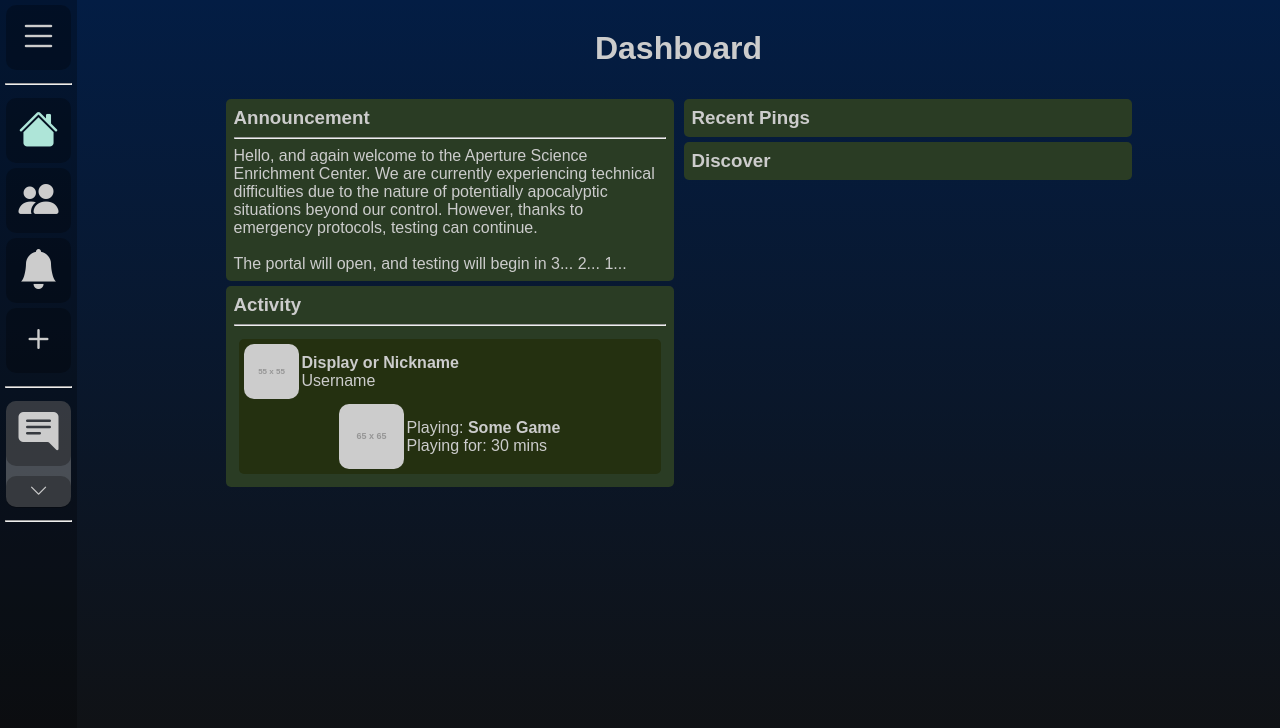
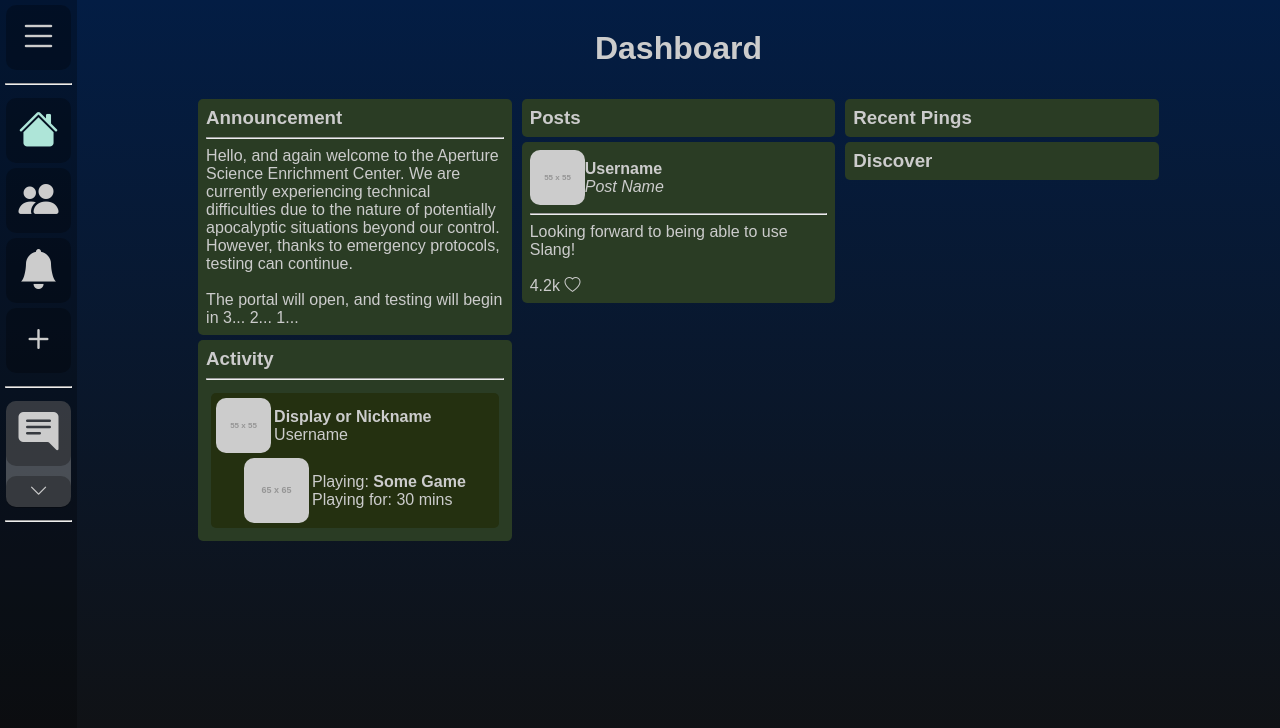
Before and after one commit to Animus-Surge/slang, a Nuxt app in the folder slang_frontend/: page / in a window 1280 px wide. Shown: the top 728 px of the page. Built offline with nearby package versions, Linux system fonts and the light colour scheme.

Commit message:
Dashboard work

```diff
--- /dev/null
+++ b/slang_frontend/components/SlangPost.vue
@@ -0,0 +1,3 @@
+<template>
+
+</template>
--- a/slang_frontend/pages/index.vue
+++ b/slang_frontend/pages/index.vue
@@ -45,6 +45,28 @@ onMounted(() => activeId.value = -1)
 			</div>
 			<div class="vert-group">
 				<div class="card">
+					<h3>Posts</h3>
+				</div>
+				<div class="card post">
+					<div class="header">
+						<img class="icon" src="https://placehold.co/55x55" />
+						<p>
+							<strong>Username</strong><br>
+							<i>Post Name</i>
+						</p>
+					</div>
+					<hr>
+					<p>
+						Looking forward to being able to use Slang!
+					</p>
+					<br>
+					<div class="stats">
+						<a class="stat-likes"><span id="post-xyz-likes">4.2k</span> <i class="bi bi-heart"></i></a>
+					</div>
+				</div>
+			</div>
+			<div class="vert-group">
+				<div class="card">
 					<h3>Recent Pings</h3>
 				</div>
 				<div class="card">
@@ -57,6 +79,22 @@ onMounted(() => activeId.value = -1)
 
 <style scoped>
 /****BEGIN: to be abstracted */
+
+/**Post card */
+div.header {
+	display: flex;
+	flex-direction: row;
+	align-items: center;
+}
+
+div.stats {
+
+}
+
+a.stat-likes:hover {
+	color: #f33;
+	text-decoration: none;
+}
 
 /**Activity card */
 div.user-card {
@@ -114,7 +152,7 @@ div.content h2 {
 
 div.grid {
 	display: grid;
-	grid-template-columns: 50% 50%;
+	grid-template-columns: 35% 35% 35%;
 	justify-content: center;
 	gap: 10px;
 	width: 100%;
```
